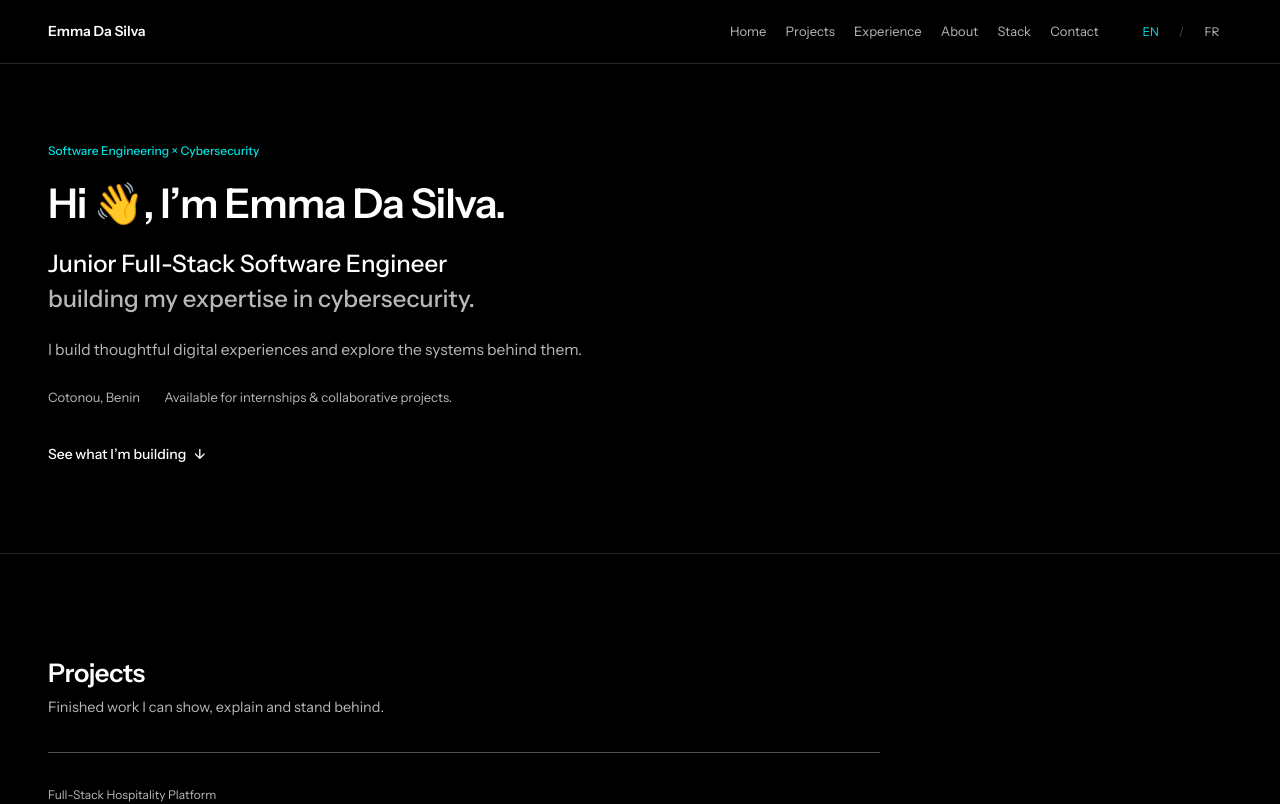
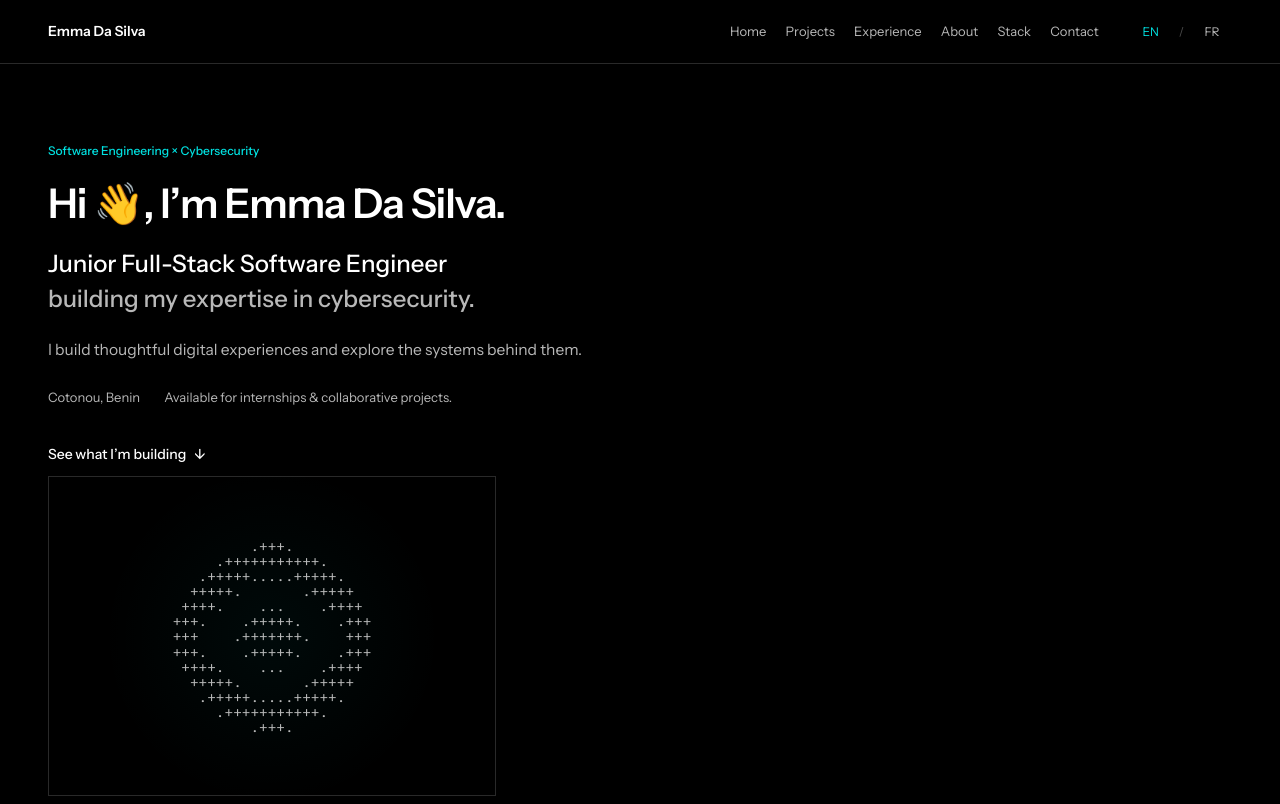
Before and after one commit to emma-dasilva-dev/emma-dasilva-portfolio, a Next.js app: page /en in a window 1280 px wide. Shown: the top 804 px of the page. Built offline with nearby package versions, Linux system fonts and the light colour scheme.

Commit message:
feat: integrate ASCII voice orb into hero

```diff
--- a/src/components/sections/Hero.tsx
+++ b/src/components/sections/Hero.tsx
@@ -1,5 +1,6 @@
 import { PageContainer } from "@/components/layout/PageContainer";
 import { Section } from "@/components/layout/Section";
+import { AsciiOrb } from "@/components/ui/AsciiOrb";
 import { heroContent } from "@/content/hero";
 import type { Locale } from "@/types/locale";
 
@@ -15,6 +16,7 @@ export function Hero({ locale }: HeroProps) {
   return (
     <Section id="home" className={styles.hero}>
       <PageContainer>
+        <div className={styles.heroGrid}>
           <div className={styles.heroInner}>
             <p className={styles.eyebrow}>{content.eyebrow}</p>
 
@@ -39,6 +41,9 @@ export function Hero({ locale }: HeroProps) {
               {content.cta} <span aria-hidden="true">↓</span>
             </a>
           </div>
+
+          <AsciiOrb locale={locale} />
+        </div>
       </PageContainer>
     </Section>
   );
```
Lines whose indentation alone changed are shown as unchanged.
